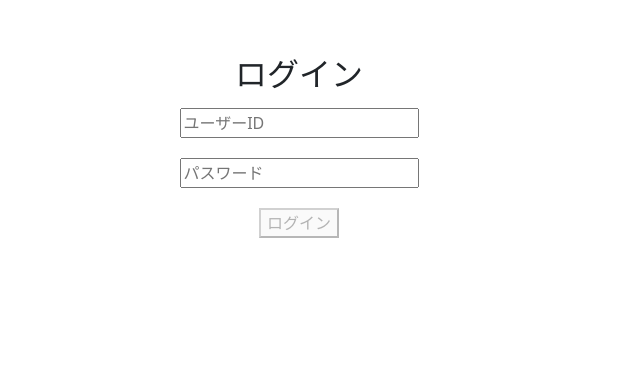
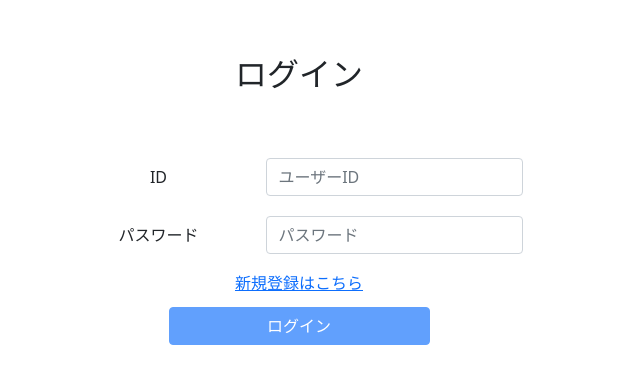
Before and after one commit to diracmax/review-job-flontend, a Vue app: page /login in a window 1280 px wide. Shown: the top 384 px of the page, without its empty margins (341-981 px from the left). Built offline with nearby package versions, Linux system fonts and the light colour scheme; no server answers.

Commit message:
ログイン画面のデザインを調整

```diff
--- a/src/components/pages/LoginForm.vue
+++ b/src/components/pages/LoginForm.vue
@@ -1,18 +1,52 @@
 <template>
-  <div>
+  <div class="container">
     <div class="title">ログイン</div>
-    <form @submit.prevent="signin" class="form-group">
-      <div class="form">
-        <input v-model="id" placeholder="ユーザーID" />
+    <form @submit.prevent="signin">
+      <div class="row align-items-center form">
+        <div class="col-2" style="text-align: center">
+          <label for="inputId" class="col-form-label">ID</label>
+        </div>
+        <div class="col-auto">
+          <input
+            v-model="id"
+            placeholder="ユーザーID"
+            type="text"
+            id="inputId"
+            class="form-control"
+          />
+        </div>
       </div>
-      <div class="form">
-        <input type="password" v-model="password" placeholder="パスワード" />
+      <div class="row align-items-center form">
+        <div class="col-2" style="text-align: center">
+          <label for="inputPassword" class="col-form-label">パスワード</label>
+        </div>
+        <div class="col-auto">
+          <input
+            type="password"
+            id="inputPassword"
+            class="form-control"
+            v-model="password"
+            placeholder="パスワード"
+            aria-describedby="passwordHelpInline"
+          />
+        </div>
       </div>
-      <div class="form">
-        <button :disabled="!isCompleted" type="submit">ログイン</button>
+      <div v-if="err" class="text-danger err">
+        {{ err }}
       </div>
-      <div v-if="err" style="color: red">
-        {{ err }}
+      <div class="row align-items-center" style="justify-content: center">
+        <a class="btn btn-link fs-6" style="margin-bottom: 5px"
+          >新規登録はこちら</a
+        >
+        <div class="d-grid col-3">
+          <button
+            type="submit"
+            class="btn btn-primary"
+            :disabled="!isCompleted"
+          >
+            ログイン
+          </button>
+        </div>
       </div>
     </form>
   </div>
@@ -45,7 +79,7 @@ export default {
         .post("/api/signin", data)
         .then((res) => {
           if (res.status == 200) {
-            this.$router.push("/groups");
+            this.$router.push("/groups/menu");
           }
         })
         .catch((err) => {
@@ -62,12 +96,16 @@ export default {
 .title {
   text-align: center;
   font-size: 32px;
-  margin-top: 50px;
+  margin: 50px 0;
 }
-.form-group {
+
+.form {
+  justify-content: center;
+  padding: 10px 0;
+}
+
+.err {
   text-align: center;
-}
-.form-group > .form {
-  padding: 10px;
+  padding: 10px 0;
 }
 </style>
```
